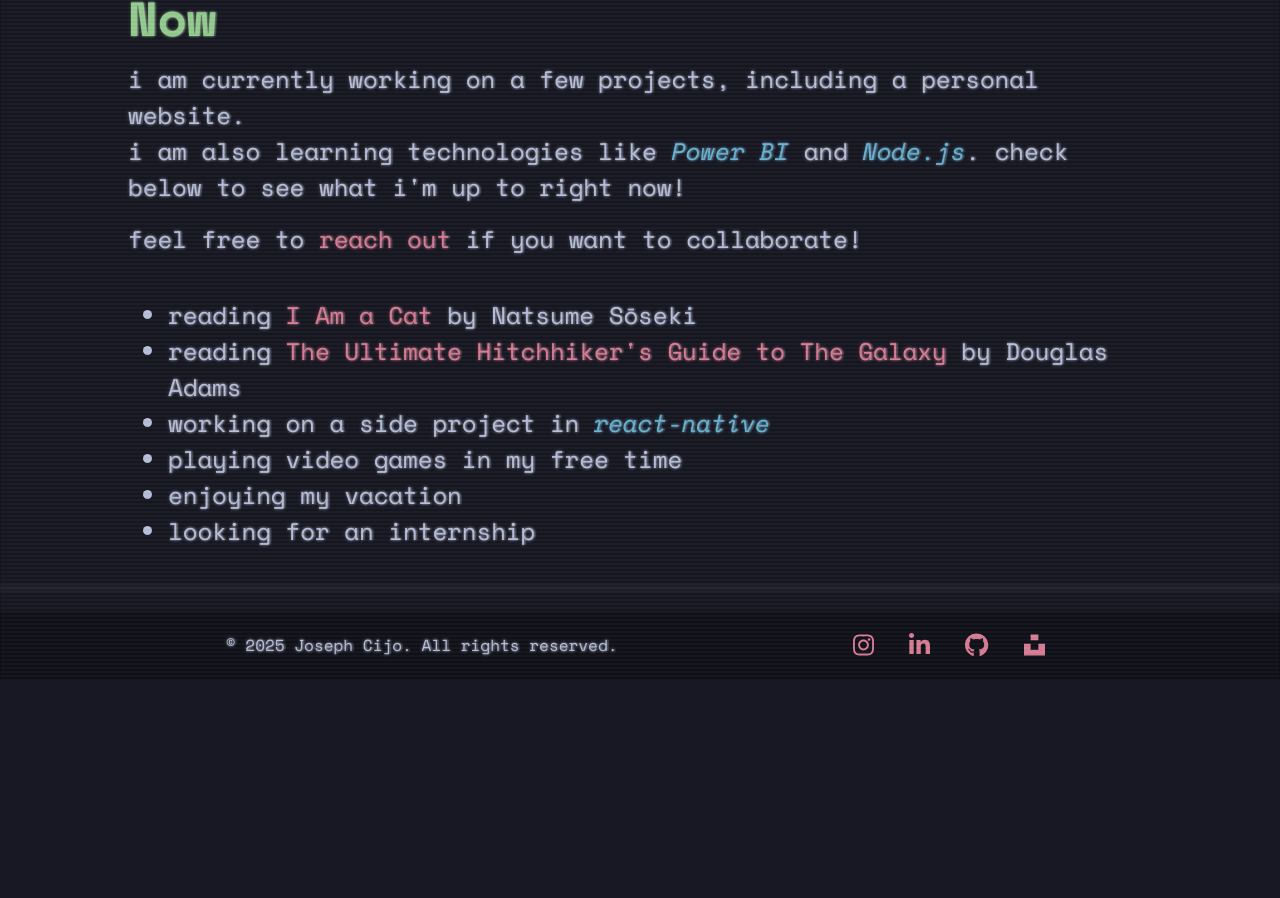
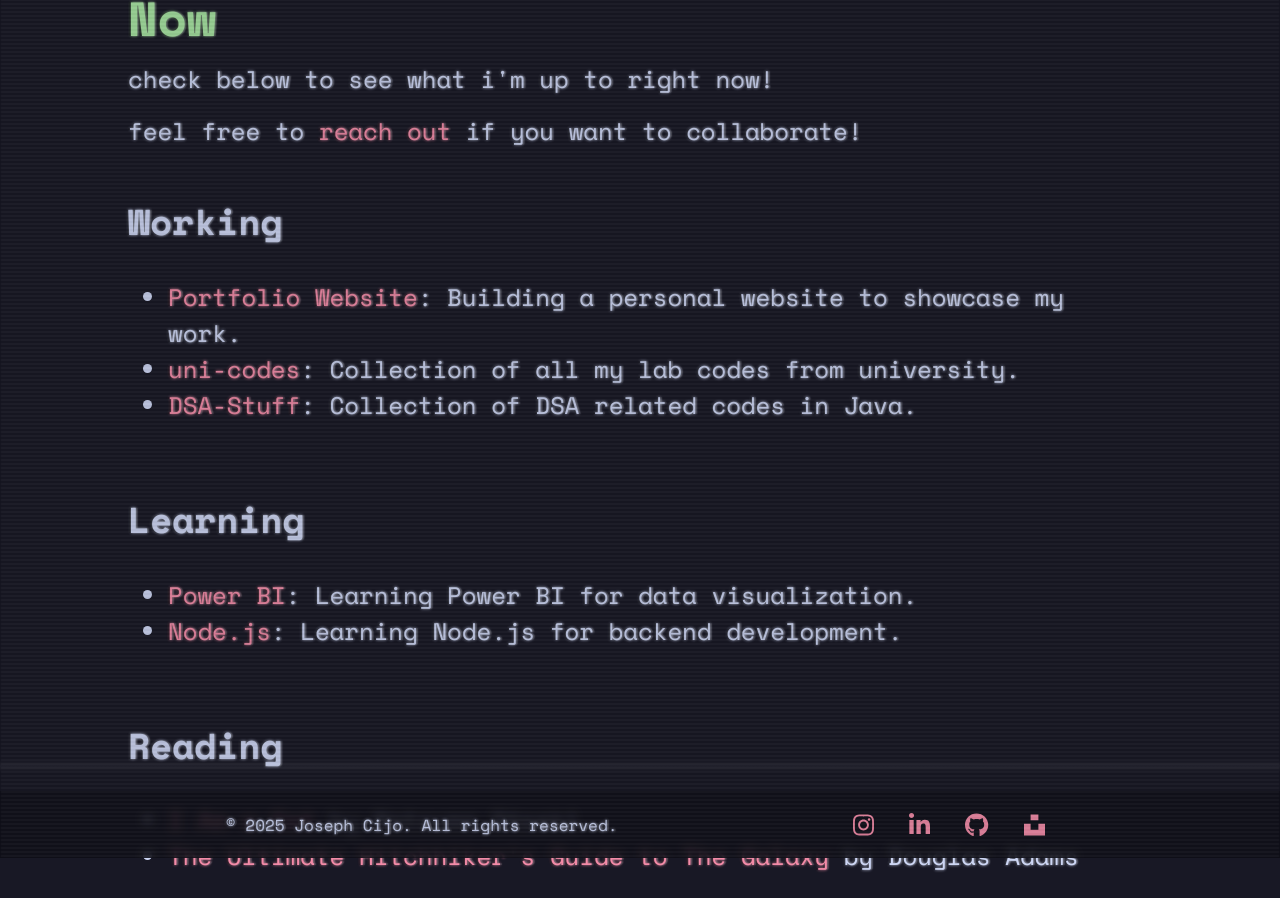
Before and after one commit to joejo-joestar/joestar, a React (Vite) app: page /nownownow in a window 1280 px wide. Shown: the part 153-1051 px from the top of the page. Before the commit the page ends 832 px from the top, so only its background shows below. Built offline with nearby package versions, Linux system fonts and the light colour scheme; no server answers.

Commit message:
updated the now page

```diff
--- a/src/routes/Now/index.tsx
+++ b/src/routes/Now/index.tsx
@@ -1,6 +1,7 @@
 import { NavLink } from "react-router";
 import "./index.css";
 import { useScrollToTop } from "@/hooks/useScrollToTop";
+import { workingList, learningList, readingList } from "./lists";
 
 const Now = () => {
   useScrollToTop();
@@ -8,46 +9,56 @@
     <section className="now">
       <h1>Now</h1>
       <div className="body-content">
-        <span>
-          i am currently working on a few projects, including a personal
-          website.
-          <br />i am also learning technologies like <em>Power BI</em> and{" "}
-          <em>Node.js</em>. check below to see what i'm up to right now!
-        </span>
+        <span>check below to see what i'm up to right now!</span>
         <span>
           feel free to <NavLink to="/contact">reach out</NavLink> if you want to
           collaborate!
         </span>
-        <ul>
-          <li>
-            reading{" "}
-            <a
-              href="https://www.wikiwand.com/en/articles/I_Am_a_Cat"
-              target="_blank"
-              rel="noopener noreferrer"
-            >
-              I Am a Cat
-            </a>{" "}
-            by Natsume Sōseki
-          </li>
-          <li>
-            reading{" "}
-            <a
-              href="https://www.wikiwand.com/en/articles/The_Hitchhiker%27s_Guide_to_the_Galaxy"
-              target="_blank"
-              rel="noopener noreferrer"
-            >
-              The Ultimate Hitchhiker's Guide to The Galaxy
-            </a>{" "}
-            by Douglas Adams
-          </li>
-          <li>
-            working on a side project in <em>react-native</em>
-          </li>
-          <li>playing video games in my free time</li>
-          <li>enjoying my vacation</li>
-          <li>looking for an internship</li>
-        </ul>
+
+        {/* Working */}
+        <div>
+          <h2>Working</h2>
+          <ul>
+            {workingList.map((item, index) => (
+              <li key={index} className="item">
+                <a href={item.link} target="_blank" rel="noopener noreferrer">
+                  {item.title}
+                </a>
+                : {item.description}
+              </li>
+            ))}
+          </ul>
+        </div>
+
+        {/* Learning */}
+        <div>
+          <h2>Learning</h2>
+          <ul>
+            {learningList.map((item, index) => (
+              <li key={index} className="item">
+                <a href={item.link} target="_blank" rel="noopener noreferrer">
+                  {item.title}
+                </a>
+                : {item.description}
+              </li>
+            ))}
+          </ul>
+        </div>
+
+        {/* Reading */}
+        <div>
+          <h2>Reading</h2>
+          <ul>
+            {readingList.map((book, index) => (
+              <li key={index} className="item">
+                <a href={book.link} target="_blank" rel="noopener noreferrer">
+                  {book.title}
+                </a>{" "}
+                by {book.author}
+              </li>
+            ))}
+          </ul>
+        </div>
       </div>
     </section>
   );
--- /dev/null
+++ b/src/routes/Now/lists.tsx
@@ -0,0 +1,43 @@
+export const readingList = [
+  {
+    title: "I Am a Cat",
+    author: "Natsume Sōseki",
+    link: "https://www.wikiwand.com/en/articles/I_Am_a_Cat",
+  },
+  {
+    title: "The Ultimate Hitchhiker's Guide to The Galaxy",
+    author: "Douglas Adams",
+    link: "https://www.wikiwand.com/en/articles/The_Hitchhiker%27s_Guide_to_the_Galaxy",
+  },
+];
+
+export const workingList = [
+  {
+    title: "Portfolio Website",
+    description: "Building a personal website to showcase my work.",
+    link: "https://github.com/joejo-joestar/joestar",
+  },
+  {
+    title: "uni-codes",
+    description: "Collection of all my lab codes from university.",
+    link: "https://github.com/joejo-joestar/uni-codes",
+  },
+  {
+    title: "DSA-Stuff",
+    description: "Collection of DSA related codes in Java.",
+    link: "https://github.com/joejo-joestar/DSA-Stuff",
+  },
+];
+
+export const learningList = [
+  {
+    title: "Power BI",
+    description: "Learning Power BI for data visualization.",
+    link: "https://www.wikiwand.com/en/Power_BI",
+  },
+  {
+    title: "Node.js",
+    description: "Learning Node.js for backend development.",
+    link: "https://www.wikiwand.com/en/Node.js",
+  },
+];
```
Also changed, not shown: 1 other file (tests, documents, lock files or other folders).
